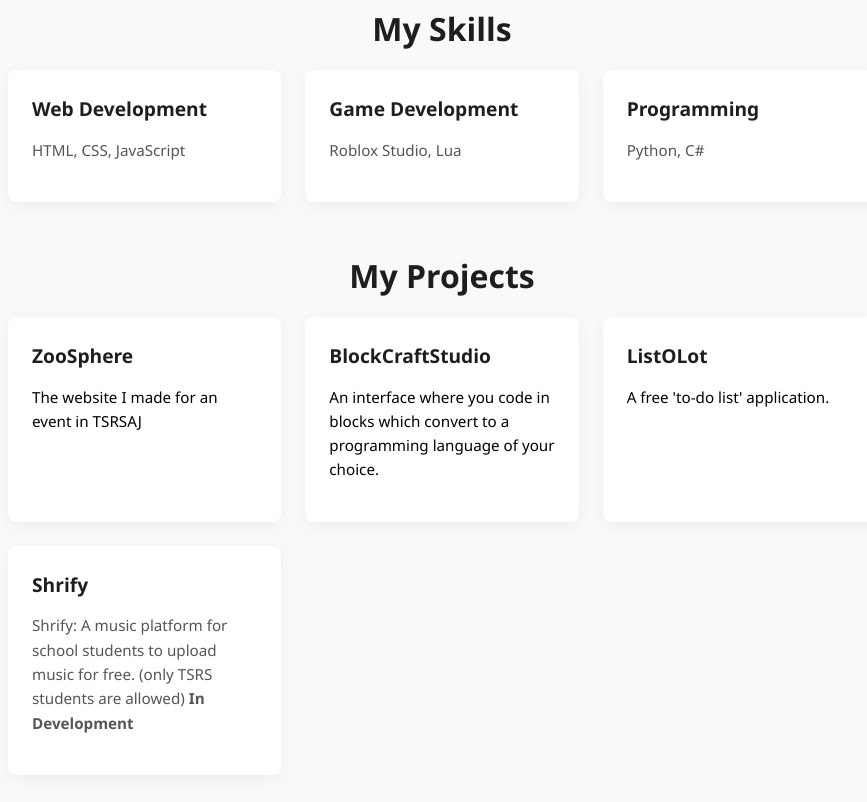
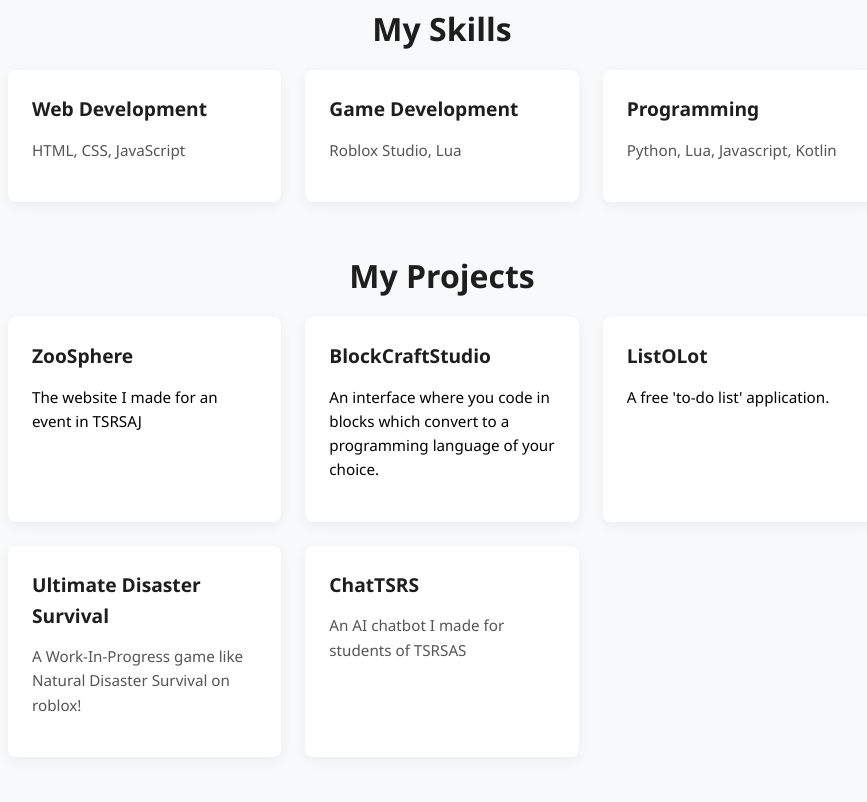
Before and after one commit to athrvtiwari/athrvtiwari.github.io, a plain HTML site: page index.html in a window 1280 px wide. Shown: the part 989-1791 px from the top of the page, without its empty margins (198-1065 px from the left). Drawn offline with Linux system fonts and the light colour scheme.

Commit message:
Add files via upload

```diff
--- a/index.html
+++ b/index.html
@@ -51,7 +51,7 @@
       </div>
       <div class="card">
         <h3>Programming</h3>
-        <p>Python, C#</p>
+        <p>Python, Lua, Javascript, Kotlin</p>
       </div>
     </div>
   </section>
@@ -72,8 +72,12 @@
         <p><a href="https://listolot.netlify.app/" target="_blank">A free 'to-do list' application.</a></p>
       </div>
       <div class="card">
-        <h3>Shrify</h3>
-        <p>Shrify: A music platform for school students to upload music for free. (only TSRS students are allowed) <strong>In Development</strong></p>
+        <h3>Ultimate Disaster Survival</h3>
+        <p>A Work-In-Progress game like Natural Disaster Survival on roblox!</p>
+      </div>
+      <div class="card">
+        <h3>ChatTSRS</h3>
+        <p>An AI chatbot I made for students of TSRSAS</p>
       </div>
     </div>
   </section>
@@ -100,8 +104,7 @@
 
   <footer>
     <p>&copy; 2025 Athrv Tiwari. All rights reserved.</p>
-    <a href="https://github.com/athrvtiwari/" target="_blank">My GitHub Profile</a> |
-    <a href="https://scratch.mit.edu/users/solex_scratch/" target="_blank">My Scratch Profile</a>
+    <a href="https://github.com/athrvtiwari/" target="_blank">My GitHub Profile</a>
   </footer>
 
   <script src="form-submission.js"></script>
```
